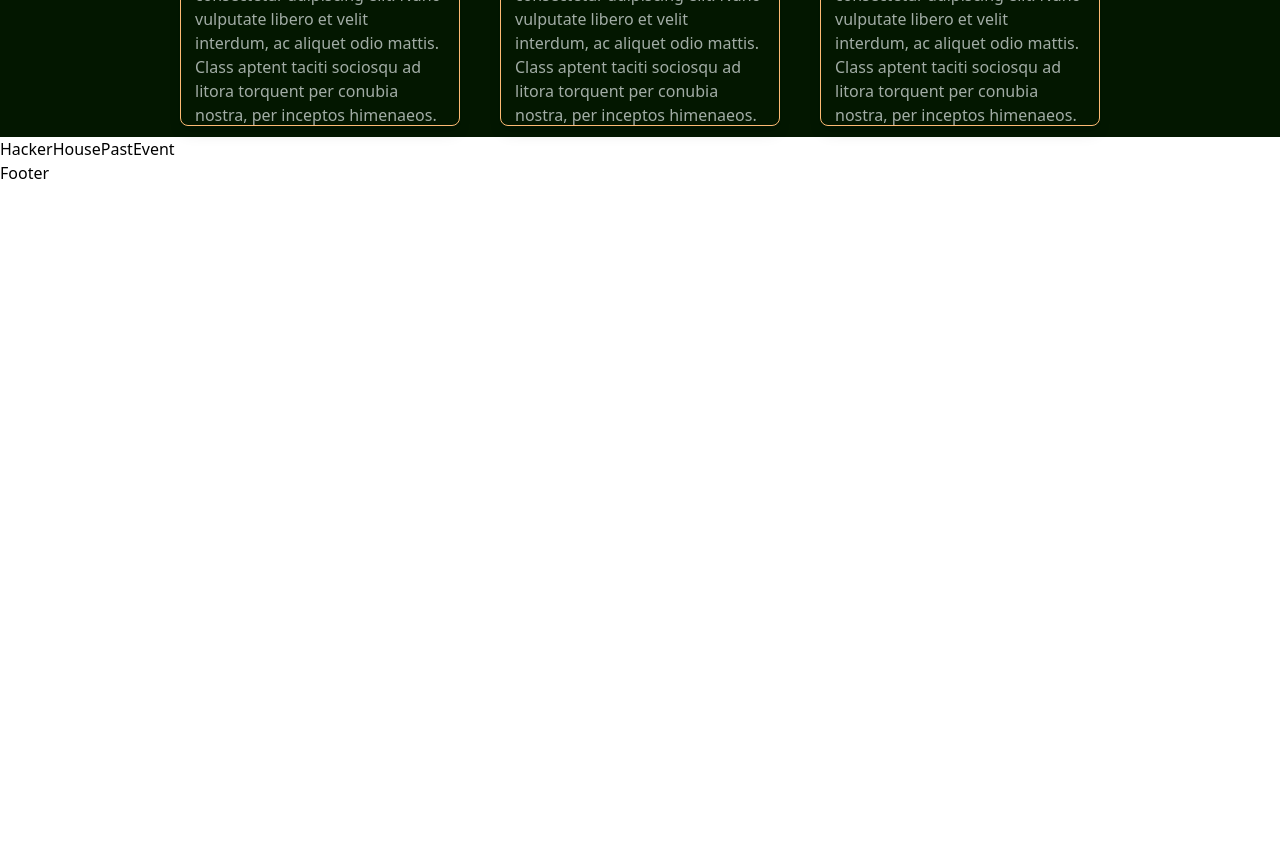
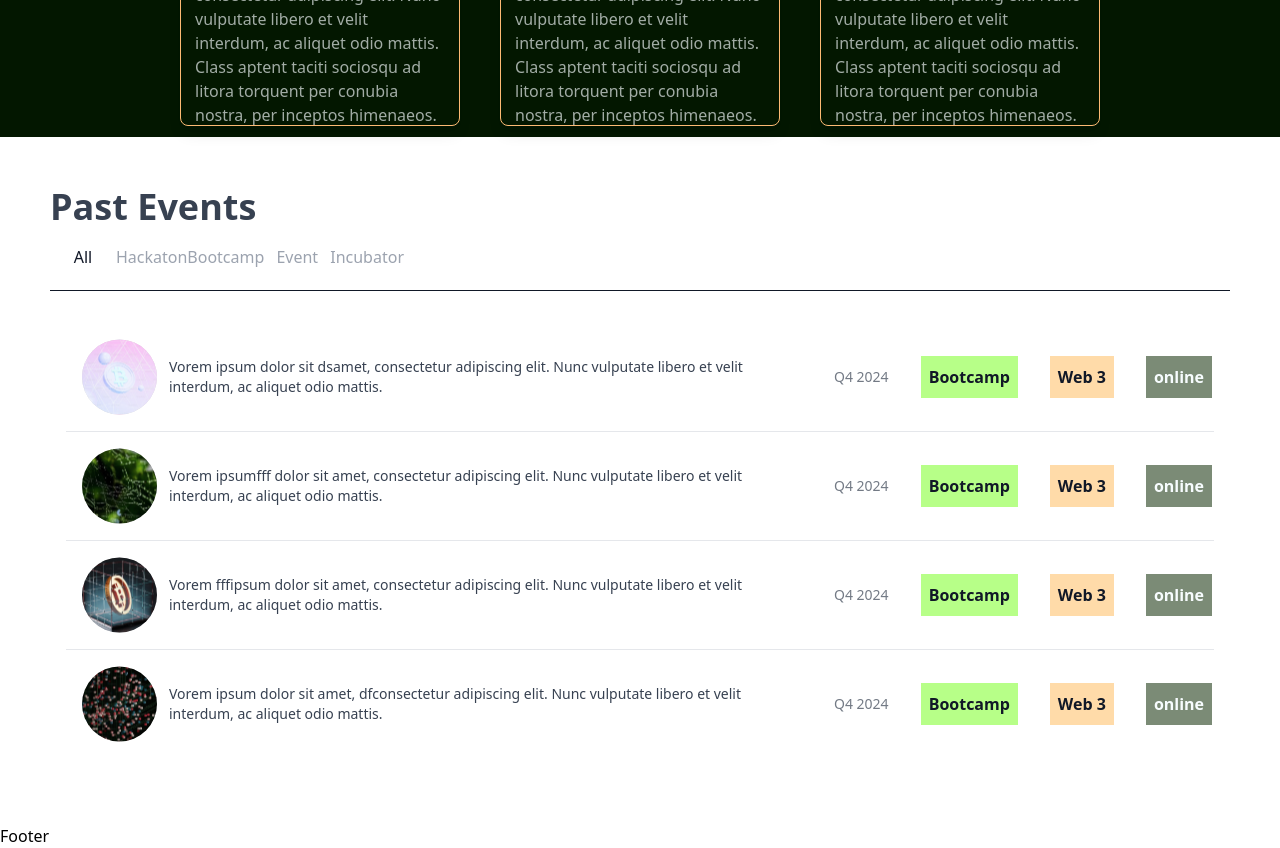
Before and after one commit to khaddyBola/DLT-Africa-Website, a Next.js app in the folder frontend/: page /hackerHouse in a window 1280 px wide. Shown: the part 2540-3388 px from the top of the page. Before the commit the page ends 2725 px from the top, so only its background shows below. Built offline with nearby package versions, Linux system fonts and the light colour scheme.

Commit message:
modifications

```diff
--- a/frontend/components/Event/EventHero.js
+++ b/frontend/components/Event/EventHero.js
@@ -14,7 +14,7 @@ const EventHero = () => {
             </p>
           </div>
         </div>
-        <div className="flex-1 pt-[96px] pr-[60.47px] pb-[115.3px] w-[472px] h-[516px]">
+        <div className="flex-1 pt-[91px] pr-[60.47px] pb-[115.3px] w-[472px]">
         <img src="sideimg.png" alt="side" />
         </div>
       </div>
--- a/frontend/components/Event/EventPastEventSection.js
+++ b/frontend/components/Event/EventPastEventSection.js
@@ -1,8 +1,219 @@
+"use client"
+import {
+	Tabs,
+	TabsHeader,
+	TabsBody,
+	Tab,
+	TabPanel,
+} from "@material-tailwind/react";
+
+import { FaArrowRightLong } from "react-icons/fa6";
+import {
+	Card,
+	Typography,
+	Chip,
+	Avatar,
+	IconButton,
+} from "@material-tailwind/react";
+import { useState } from "react";
+
+const TABLE_ROWS = [
+	{
+		img: "images/past-event-1.svg",
+		description:
+			"Vorem ipsum dolor sit dsamet, consectetur adipiscing elit. Nunc vulputate libero et velit interdum, ac aliquet odio mattis.",
+		email: "john@creative-tim.com",
+		time: "Q4 2024",
+		bootCamp: "Bootcamp",
+		web3: "Web 3",
+		online: "online",
+	},
+	{
+		img: "images/past-event-2.svg",
+		description:
+			"Vorem ipsumfff dolor sit amet, consectetur adipiscing elit. Nunc vulputate libero et velit interdum, ac aliquet odio mattis.",
+		email: "alexa@creative-tim.com",
+		time: "Q4 2024",
+		bootCamp: "Bootcamp",
+		web3: "Web 3",
+		online: "online",
+
+	},
+	{
+		img: "images/past-event-3.svg",
+		description:
+			"Vorem fffipsum dolor sit amet, consectetur adipiscing elit. Nunc vulputate libero et velit interdum, ac aliquet odio mattis.",
+		email: "laurent@creative-tim.com",
+		time: "Q4 2024",
+		bootCamp: "Bootcamp",
+		web3: "Web 3",
+		online: "online",
+
+	},
+	{
+		img: "images/past-event-4.svg",
+		description:
+			"Vorem ipsum dolor sit amet, dfconsectetur adipiscing elit. Nunc vulputate libero et velit interdum, ac aliquet odio mattis.",
+		// email: "michael@creative-tim.com",
+		time: "Q4 2024",
+		bootCamp: "Bootcamp",
+		web3: "Web 3",
+		online: "online",
+
+	},
+
+];
 
 const EventPastEventSection = () => {
-  return (
-    <div>EventPastEventSection</div>
-  )
-}
+	const [activeTab, setActiveTab] = useState("all");
 
-export default EventPastEventSection
+	const data = [
+		{
+			label: "All",
+			value: "all",
+		},
+		{
+			label: "Hackaton",
+			value: "hackaton",
+		},
+		{
+			label: "Bootcamp",
+			value: "bootcamp",
+		},
+		{
+			label: "Event",
+			value: "event",
+		},
+		{
+			label: "Incubator",
+			value: "incubator",
+		},
+	];
+	return (
+		<Card color="transparent" shadow={false} className="h-full p-3 md:p-[50px] w-full">
+			<div>
+				<Typography className="text-4xl font-semibold mb-[17px]">
+					{" "}
+					Past Events
+				</Typography>
+			</div>
+
+			<Tabs value={activeTab}>
+				<TabsHeader
+					className="rounded-none w-[30%]  bg-transparent p-0"
+					indicatorProps={{
+						className:
+							"bg-transparent border-b-2 border-gray-900 shadow-none rounded-none",
+					}}
+				>
+					{data.map(({ label, value }) => (
+						<Tab
+							key={value}
+							value={value}
+							onClick={() => setActiveTab(value)}
+							className={
+								activeTab === value ? "text-gray-900" : "text-gray-400"
+							}
+						>
+							{label}
+						</Tab>
+					))}
+				</TabsHeader>
+				<hr className="mt-5 border-t-1 border-gray-900" />
+				<TabsBody>
+					<TabPanel key={"all"} value={"all"}>
+						<div className="w-full  mostly-customized-scrollbar overflow-auto">
+							<table className="mt-4 w-full min-w-max  table-auto text-left">
+								<tbody>
+									{TABLE_ROWS.map(
+										(
+											{ img, description, time, bootCamp, web3, online },
+											index
+										) => {
+											const isLast = index === TABLE_ROWS.length - 1;
+											const classes = isLast
+												? "p-4"
+												: "p-4 border-b border-blue-gray-50";
+
+											return (
+												<tr key={description}>
+													<td className={classes}>
+														<div className="flex items-center gap-3 max-w-[25rem] md:max-w-[30rem] lg:max-w-[39.5rem] xl:max-w-[45rem]">
+															<Avatar src={img} alt={description} size="lg" />
+															{/* <div className="flex flex-col "> */}
+															<Typography
+																variant="small"
+																color="blue-gray"
+																className="font-normal"
+															>
+																{description}
+															</Typography>
+														</div>
+													</td>
+													<td className={classes}>
+														<div className="flex flex-col">
+															<Typography
+																variant="small"
+																// color="gray"
+																className="font-medium text-gray-700/70"
+															>
+																{time}
+															</Typography>
+														</div>
+													</td>
+													<td className={classes}>
+														<div className="w-max">
+															<Chip
+																variant="ghost"
+																size="sm"
+																value={bootCamp}
+																// color={online ? "light-green" : "blue-gray"}
+																className="bg-[#B7FF88] p-2"
+															/>
+														</div>
+													</td>
+													<td className={classes}>
+														<div className="w-max">
+															<Chip
+																variant="ghost"
+																size="sm"
+																value={web3}
+																// color={online ? "light-green" : "blue-gray"}
+																className="bg-[#FFDBA9] p-2"
+															/>
+														</div>
+													</td>
+													<td className={classes}>
+														<div className="w-max">
+															<Chip
+																variant="ghost"
+																size="sm"
+																value={online}
+																// color={online ? "light-green" : "blue-gray"}
+																className="bg-[#7B8B76] p-2 text-[#F7FCFE]"
+															/>
+														</div>
+													</td>
+
+													<td className={classes}>
+														{/* <Tooltip content="Edit User"> */}
+														<IconButton variant="text">
+															<FaArrowRightLong className="h-4 w-4" />
+														</IconButton>
+														{/* </Tooltip> */}
+													</td>
+												</tr>
+											);
+										}
+									)}
+								</tbody>
+							</table>{" "}
+						</div>
+					</TabPanel>
+				</TabsBody>
+			</Tabs>
+		</Card>
+	);
+};
+
+export default EventPastEventSection;
--- a/frontend/components/HackerHouse/HackerHousePastEvent.js
+++ b/frontend/components/HackerHouse/HackerHousePastEvent.js
@@ -1,8 +1,7 @@
+import EventPastEventSection from "../Event/EventPastEventSection";
 
 const HackerHousePastEvent = () => {
-  return (
-    <div>HackerHousePastEvent</div>
-  )
-}
+  return <EventPastEventSection />;
+};
 
-export default HackerHousePastEvent
+export default HackerHousePastEvent;
```
Also changed, not shown: frontend/components/HomePage/JoinHackerHouse/JoinHackerHouse.js (+5 -9 lines).
